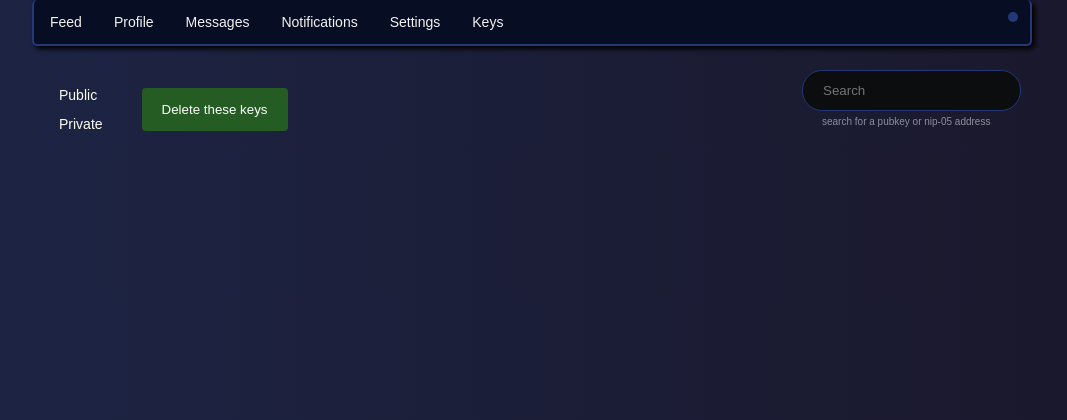
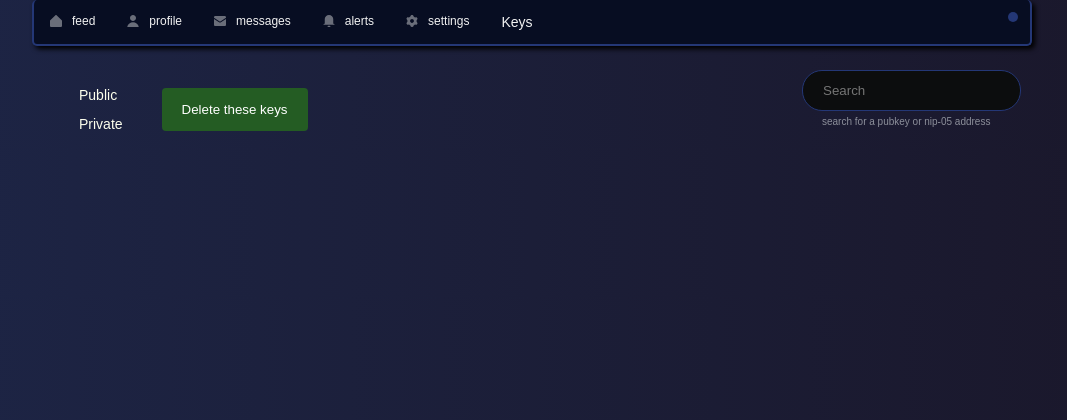
Before and after one commit to BrightonBTC/bija, a Flask app: template bija/templates/keys.html in a window 1280 px wide. Shown: the top 420 px of the page, without its empty margins (108-1175 px from the left). Run offline with Flask 2, Linux system fonts and the light colour scheme; the template is opened without the code that fills it, so the values that code supplies are empty; parts of the project's set-up code (start-up, migrations or seed data) failed here and were passed over; some libraries are stand-ins or nearby versions.

Commit message:
main menu update

```diff
--- a/bija/static/styles.css
+++ b/bija/static/styles.css
@@ -155,16 +155,28 @@ input[type=submit]:hover {
     color: var(--mnu-clr);
     text-align: center;
     padding: 14px 16px;
+    display: flex;
+    align-items: center;
 }
 
 .topnav a:hover, .topnav a:active{
     background-color: var(--bg-clr3);
     color: var(--mnu-clr-hvr);
 }
+.topnav a img{
+    width: 12px;
+    height: 12px;
+    margin-right: 10px;
+    opacity: 0.4;
+}
+.topnav a span {
+    font-size: 12px;
+}
 
 .left-column {
     float: left;
     width: 75%;
+    padding-left:20px;
 }
 
 .right-column {
@@ -598,12 +610,17 @@ input[type=text].pname {
     border: 2px solid var(--bdr-clr-1);
 }
 
-.note-container.main .note:not(.note-container .note-container *) {
+.note-container.main .note {
     font-size: 16px;
     filter: saturate(1.3);
     border-radius: 10px;
     background: var(--bg-clr3);
 }
+.note-container.main .note .note-container .note{
+    font-size: 14px;
+    filter: saturate(0.8);
+}
+
 .note-container.ancestor{
     border-bottom:0;
 }
--- a/bija/templates/base.html
+++ b/bija/templates/base.html
@@ -11,11 +11,11 @@
 <body>
 <div class="main" data-page="{{page_id}}">
   <div class="topnav">
-    <a href="/">Feed <span id="n_unseen_posts" class="unseen"></span></a>
-    <a href="/profile">Profile</a>
-    <a href="/messages">Messages <span id="n_unseen_messages" class="unseen"></span></a>
-    <a href="#">Notifications</a>
-    <a href="/settings">Settings</a>
+    <a href="/"><img src="static/home.svg"><span>feed</span><span id="n_unseen_posts" class="unseen"></span></a>
+    <a href="/profile"><img src="static/profile.svg"><span>profile</span></a>
+    <a href="/messages"><img src="static/messages.svg"><span>messages</span><span id="n_unseen_messages" class="unseen"></span></a>
+    <a href="#"><img src="static/notif.svg"><span>alerts</span></a>
+    <a href="/settings"><img src="static/settings.svg"><span>settings</span></a>
     <a href="/keys">Keys</a>
     <span class="conn-status right"></span>
   </div>
```
Also changed, not shown: bija/static/home.svg (added), bija/static/messages.svg (added), bija/static/notif.svg (added), bija/static/profile.svg (added), bija/static/settings.svg (added). Lines whose indentation alone changed are shown as unchanged.
